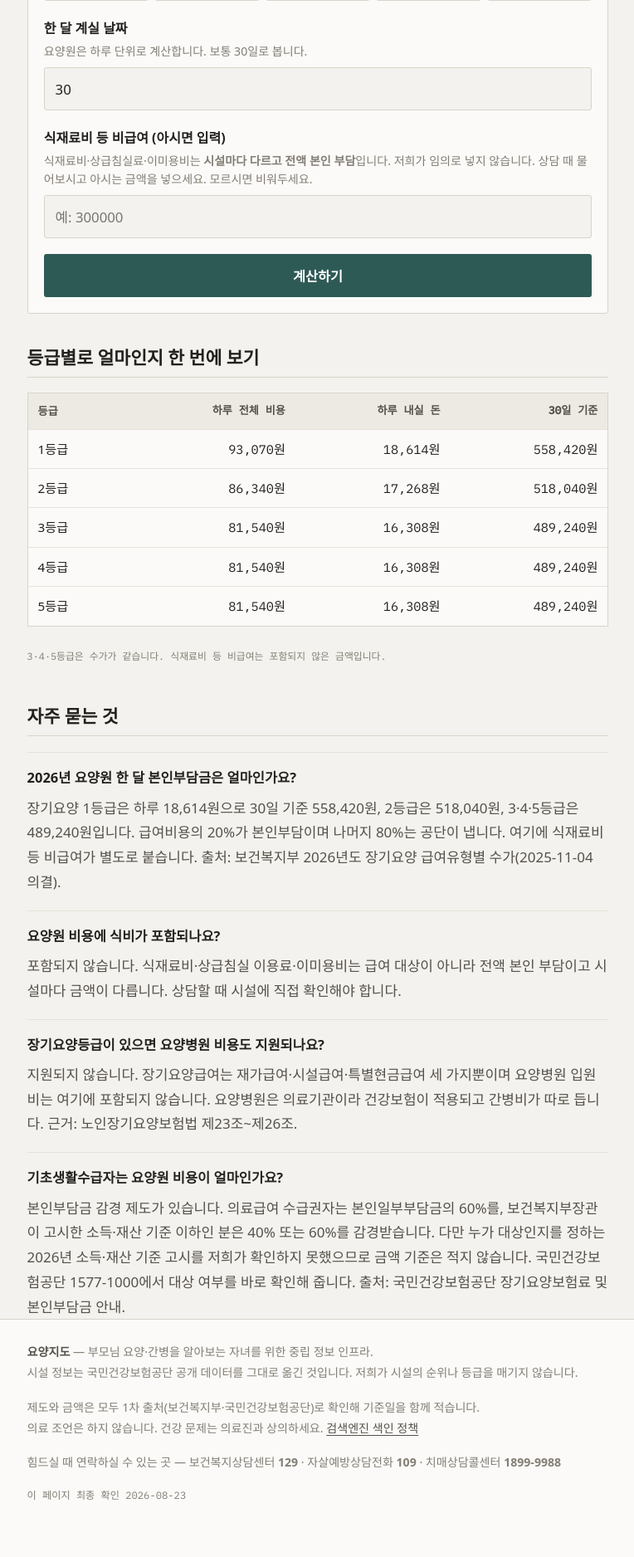
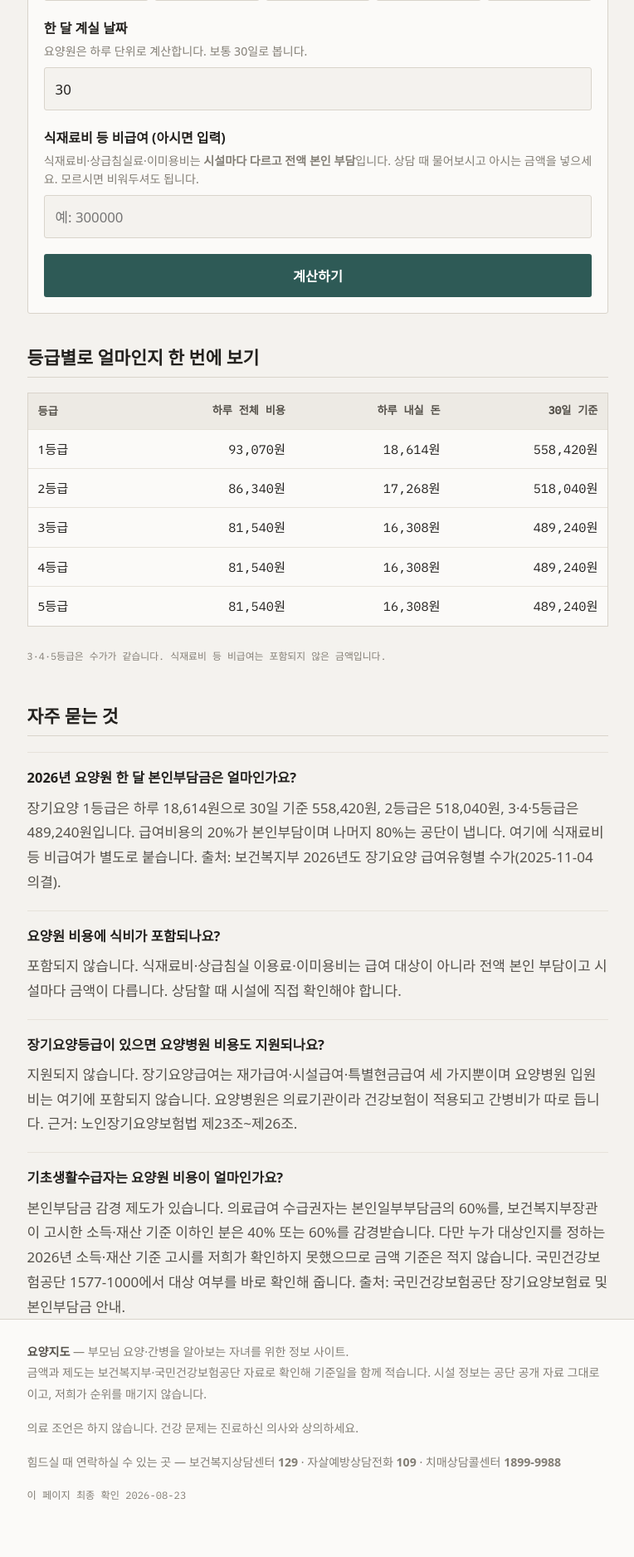
Before and after one commit to mingoolee-dev/yoyangjido, a FastAPI app: a page that uses templates/base.html in a window 1280 px wide. Shown: the part 622-2498 px from the top of the page at 83% size, without its empty margins (257-1021 px from the left). Run offline with FastAPI, Linux system fonts and the light colour scheme; some web fonts are replaced.

Commit message:
Add files via upload

```diff
--- a/templates/base.html
+++ b/templates/base.html
@@ -4,7 +4,7 @@
 <meta charset="utf-8">
 <meta name="viewport" content="width=device-width, initial-scale=1">
 <title>{% block title %}{{ SITE }}{% endblock %}</title>
-<meta name="description" content="{% block desc %}부모님 요양·간병을 알아보는 자녀를 위한 중립 정보. 제도와 금액을 1차 출처로 확인해 기준일과 함께 알려드립니다.{% endblock %}">
+<meta name="description" content="{% block desc %}부모님 요양을 알아보기 시작하셨다면. 요양원과 요양병원의 차이, 한 달에 드는 돈, 등급 신청 방법을 2026년 기준으로 정리했습니다.{% endblock %}">
 
 {% if canonical %}<link rel="canonical" href="{{ 절대주소(canonical) }}">{% endif %}
 {% if not 색인 %}<meta name="robots" content="noindex, follow, noarchive">{% else %}<meta name="robots" content="index, follow, max-snippet:-1, max-image-preview:large">{% endif %}
@@ -63,14 +63,12 @@
 <footer class="site">
   <div class="wrap">
     <p>
-      <strong style="color:var(--ink-2)">요양지도</strong> — 부모님 요양·간병을 알아보는 자녀를 위한 중립 정보 인프라.<br>
-      시설 정보는 국민건강보험공단 공개 데이터를 그대로 옮긴 것입니다.
-      저희가 시설의 순위나 등급을 매기지 않습니다.
+      <strong style="color:var(--ink-2)">요양지도</strong> — 부모님 요양·간병을 알아보는 자녀를 위한 정보 사이트.<br>
+      금액과 제도는 보건복지부·국민건강보험공단 자료로 확인해 기준일을 함께 적습니다.
+      시설 정보는 공단 공개 자료 그대로이고, 저희가 순위를 매기지 않습니다.
     </p>
     <p>
-      제도와 금액은 모두 1차 출처(보건복지부·국민건강보험공단)로 확인해 기준일을 함께 적습니다.<br>
-      의료 조언은 하지 않습니다. 건강 문제는 의료진과 상의하세요.
-      <a href="/색인정책">검색엔진 색인 정책</a>
+      의료 조언은 하지 않습니다. 건강 문제는 진료하신 의사와 상의하세요.
     </p>
     <p>
       힘드실 때 연락하실 수 있는 곳 —
--- a/templates/calc.html
+++ b/templates/calc.html
@@ -56,7 +56,7 @@
     <label for="비급여">식재료비 등 비급여 (아시면 입력)</label>
     <p class="hint">
       식재료비·상급침실료·이미용비는 <strong>시설마다 다르고 전액 본인 부담</strong>입니다.
-      저희가 임의로 넣지 않습니다. 상담 때 물어보시고 아시는 금액을 넣으세요. 모르시면 비워두세요.
+      상담 때 물어보시고 아시는 금액을 넣으세요. 모르시면 비워두셔도 됩니다.
     </p>
     <input id="비급여" type="number" name="비급여" min="0" step="10000" value="{{ 비급여 or '' }}" placeholder="예: 300000">
   </div>
@@ -88,26 +88,24 @@
   <b>이 금액에 식비가 빠져 있습니다.</b><br>
   식재료비는 급여가 아니라 전액 본인 부담이고 시설마다 다릅니다.
   실제로는 여기에 <strong>월 25만~40만 원 정도가 더 붙는 경우가 많습니다.</strong>
-  정확한 금액은 시설에 직접 물어보셔야 하고, 저희가 대신 짐작해 드리지 않습니다.
+  정확한 금액은 시설에 직접 물어보셔야 합니다.
 </div>
 {% endif %}
 
 <div class="note">
-  <b>기초생활수급자시거나 소득이 낮으시면 이 금액이 더 내려갑니다.</b><br>
-  본인부담금 감경 제도가 있습니다. 다만 저희가 아직 2026년 기준을 1차 출처로 확인하지 못해서
-  <strong>금액을 함부로 적지 않았습니다.</strong> 확인되는 대로 계산에 넣겠습니다.
-  그 전에는 관할 국민건강보험공단 지사(1577-1000)에 물어보시는 것이 정확합니다.
+  <b>소득이 낮으시면 이 금액이 내려갑니다.</b><br>
+  의료급여 수급권자는 본인부담금의 <strong>60%</strong>를,
+  소득·재산이 기준 이하인 분은 <strong>40% 또는 60%</strong>를 깎아 줍니다.
+  1등급이라면 558,420원이 223,368원까지 내려갑니다.<br>
+  다만 <b>대상이 되는 소득 기준은 해마다 바뀌는 고시</b>라, 본인이 해당되는지는
+  공단에서 바로 확인해 주십니다 — <strong>1577-1000</strong>.
 </div>
 
-<div class="adslot">
-  <span class="tag">광고 자리</span>
-  <p class="empty">이 자리는 군산 지역 요양시설을 위한 광고 지면입니다. 아직 비어 있습니다.</p>
-</div>
 
 <h2>이제 어디로 모실지 보실 차례입니다</h2>
 <p>
   계산하신 금액으로 갈 수 있는 군산시 요양시설을 정리해 두었습니다.
-  공단 공개 자료 그대로이고, 저희가 순위를 매기지 않았습니다.
+  공단에 등록된 곳 전부이고, 정원과 인력까지 함께 볼 수 있습니다.
 </p>
 <p><a class="btn ghost" href="/시설/전북/군산시/?유형=요양원">군산시 요양원 보기</a></p>
 {% endif %}
```
Also changed, not shown: templates/facility.html (+4 -17 lines), templates/index.html (+48 -26 lines), templates/region.html (+2 -6 lines), templates/글_요양원_요양병원.html (+5 -5 lines).
